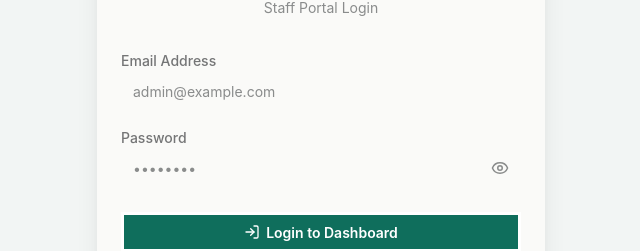
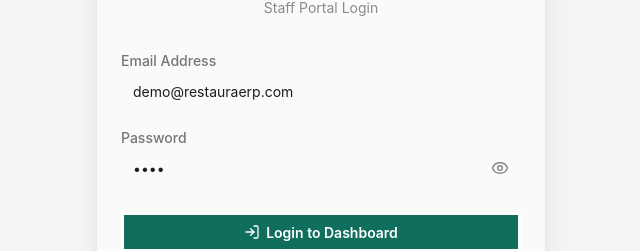
Before and after one commit to restauraerp/front, a Next.js app: page /login in a window 1280 px wide. Shown: the part 327-578 px from the top of the page, without its empty margins (319-959 px from the left). Built offline with nearby package versions, Linux system fonts and the light colour scheme; no server answers.

Commit message:
feat: add demo environment configuration and auto-populate login credentials in demo mode

```diff
--- a/src/app/(auth)/login/page.tsx
+++ b/src/app/(auth)/login/page.tsx
@@ -7,8 +7,9 @@ import { UtensilsCrossed, LogIn, AlertCircle, Eye, EyeOff } from 'lucide-react';
 
 export default function Login() {
   const router = useRouter();
-  const [email, setEmail] = useState('');
-  const [password, setPassword] = useState('');
+  const isDemo = process.env.NEXT_PUBLIC_IS_DEMO === 'true';
+  const [email, setEmail] = useState(isDemo ? process.env.NEXT_PUBLIC_DEMO_EMAIL || 'admin@demo.com' : '');
+  const [password, setPassword] = useState(isDemo ? process.env.NEXT_PUBLIC_DEMO_PASSWORD || 'password' : '');
   const [showPassword, setShowPassword] = useState(false);
   const [error, setError] = useState('');
   const [loading, setLoading] = useState(false);
```
Also changed, not shown: 2 other files (tests, documents, lock files or other folders).
